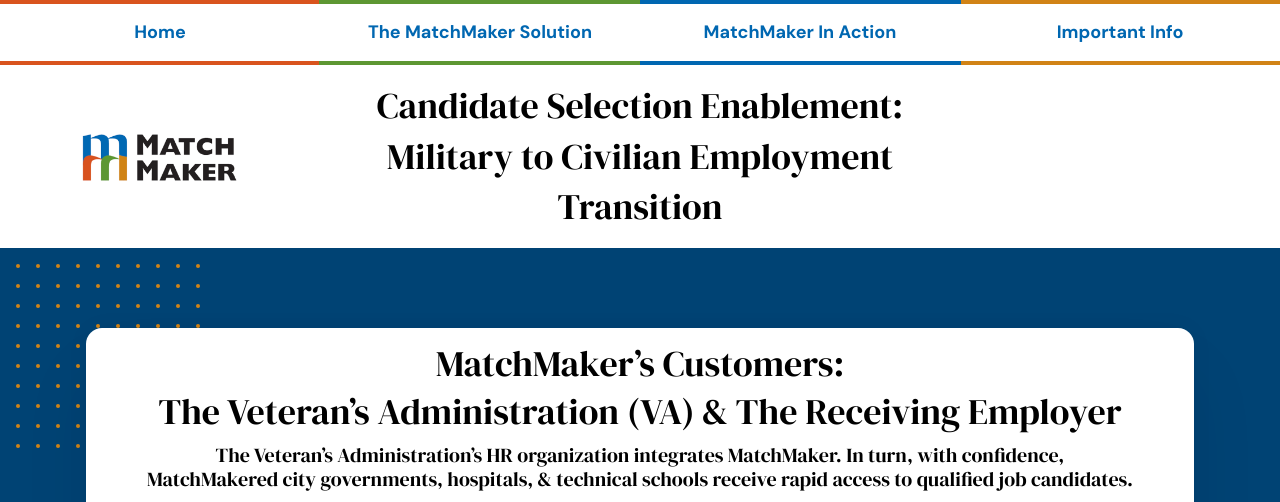
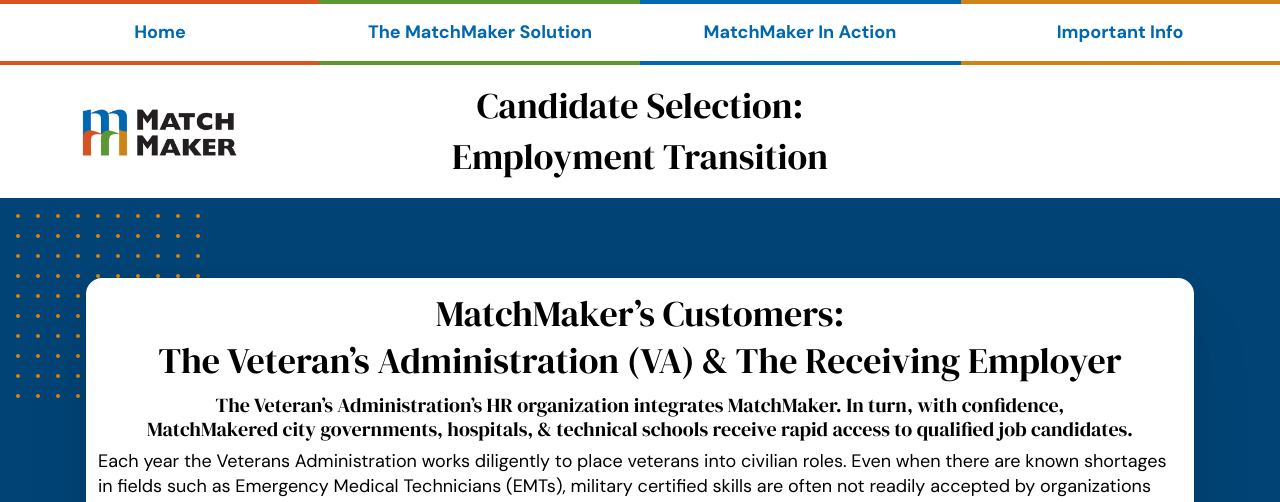
Before and after one commit to matchmakeredlabs/matchmakeredlabs.develop, a Jekyll site: the page built from _Action/1casestudy.md, in a window 1280 px wide. Shown: the top 502 px of the page. Built offline with Jekyll 4.4.1, drawn with Linux system fonts in a browser that asks for light colours.

Commit message:
Update 1casestudy.md

```diff
--- a/_Action/1casestudy.md
+++ b/_Action/1casestudy.md
@@ -1,5 +1,5 @@
 ---
-title: "Candidate Selection Enablement:<br/>Military to Civilian Employment Transition"
+title: "Candidate Selection:<br/>Employment Transition"
 menu: "Candidate Selection: Military to Civilian"
 icon: position
 ordinal: 1
```
